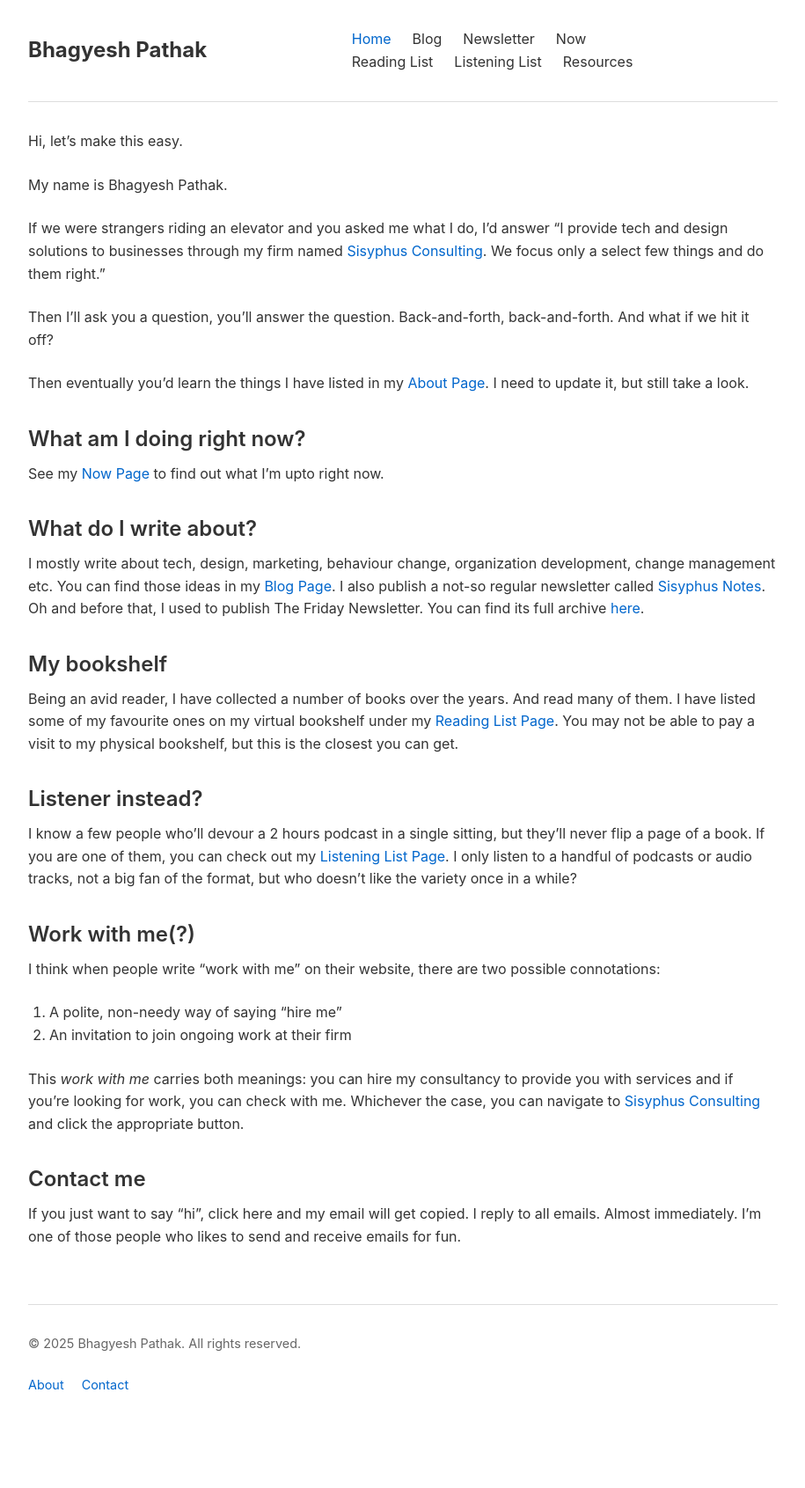
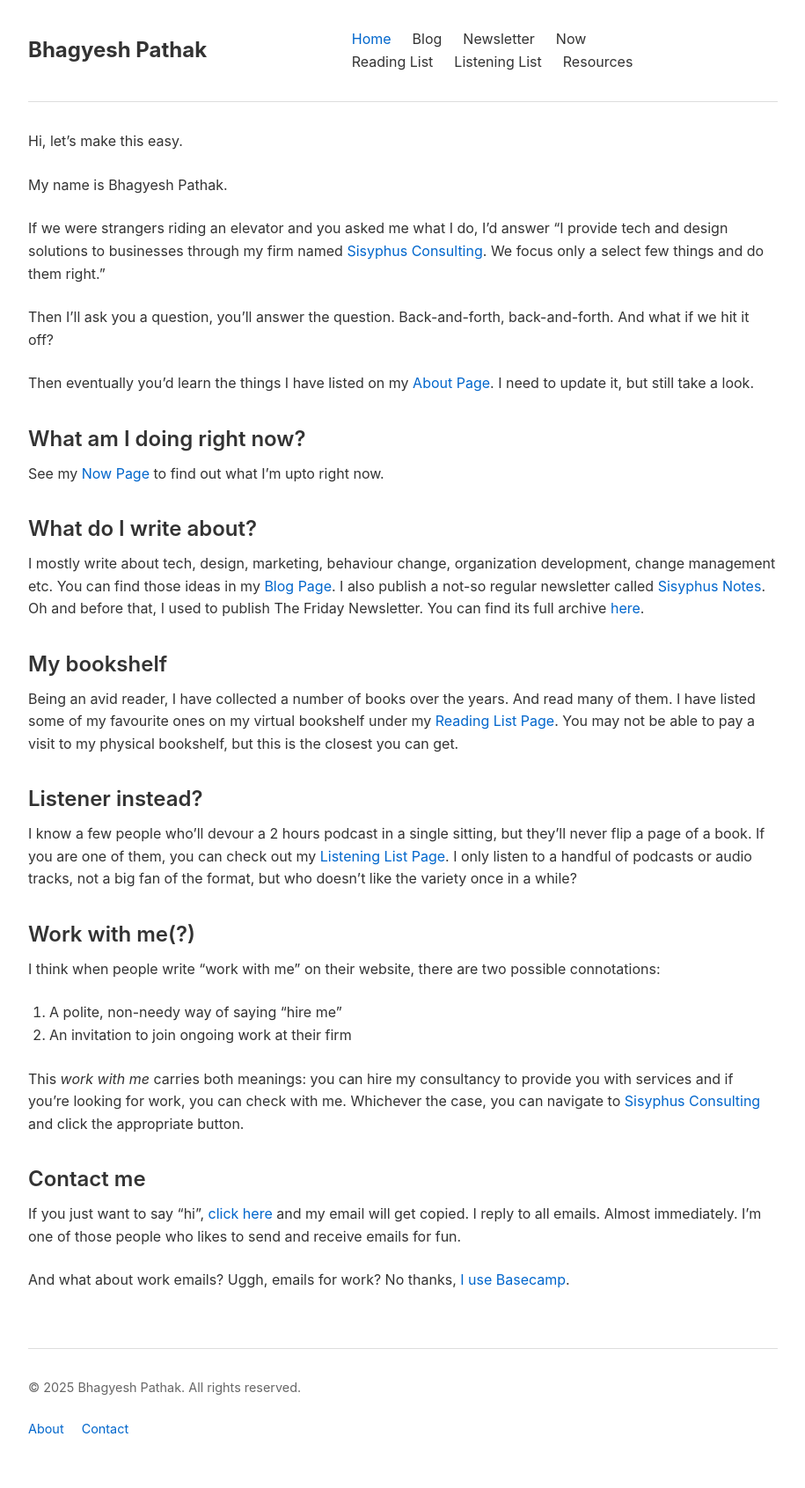
Before and after one commit to bhagyeshsp/bsp-web, a Jekyll site: the page built from index.md, in a window 1280 px wide. Shown: the whole page at 88% size, without its empty margins (182-1097 px from the left). Built offline with Jekyll 4.4.1, drawn with Linux system fonts in a browser that asks for light colours; before the commit the page ends 1642 px from its top, so only the background shows below that.

Commit message:
[modify] add copy-email button for contact
Added click to copy button for email. I adapted it from the Sisyphus project.
Also updated CSS file to stylize them.

```diff
--- a/assets/css/main.css
+++ b/assets/css/main.css
@@ -452,3 +452,30 @@ iframe {
 #goToTopBtn:hover {
   background-color: rgba(0, 0, 0, 0.7); /* Darken background on hover */
 }
+
+/* Styles the copy button and tool tips */
+.copy-btn {
+  background: none;
+  border: none;
+  cursor: pointer;
+  position: relative;
+  /* color: inherit; */
+  padding: 0;
+  font: inherit;
+}
+.tooltip {
+  position: absolute;
+  bottom: 100%;
+  left: 50%;
+  transform: translateX(-50%);
+  padding: 4px 8px;
+  background: #333;
+  color: white;
+  border-radius: 4px;
+  font-size: 12px;
+  opacity: 0;
+  transition: opacity 0.2s;
+}
+.copy-btn:hover .tooltip {
+  opacity: 1;
+}
--- a/index.md
+++ b/index.md
@@ -11,7 +11,7 @@ If we were strangers riding an elevator and you asked me what I do, I'd answer "
 Then I'll ask you a question, you'll answer the question. Back-and-forth, back-and-forth.
 And what if we hit it off?
 
-Then eventually you'd learn the things I have listed in my [About Page]({{'/about' | relative_url}}). I need to update it, but still take a look.
+Then eventually you'd learn the things I have listed on my [About Page]({{'/about' | relative_url}}). I need to update it, but still take a look.
 
 ## What am I doing right now?
 See my [Now Page]({{'/now' | relative_url}}) to find out what I'm upto right now.
@@ -34,4 +34,18 @@ This *work with me* carries both meanings: you can hire my consultancy to provid
 Whichever the case, you can navigate to [Sisyphus Consulting](https://sisyphusconsulting.org?ref=bhagyeshpathak.com) and click the appropriate button.
 
 ## Contact me
-If you just want to say "hi", click here and my email will get copied. I reply to all emails. Almost immediately. I'm one of those people who likes to send and receive emails for fun.
+If you just want to say "hi", <a onclick="copyEmail()" class="copy-btn"> click here <span class="tooltip">Click to copy email</span> </a> and my email will get copied. I reply to all emails. Almost immediately. I'm one of those people who likes to send and receive emails for fun.
+
+And what about work emails? Uggh, emails for work? No thanks, [I use Basecamp](https:sisyphusconsulting.org/how-we-work?ref=bhagyeshpathak.com).
+
+
+
+<script>
+      function copyEmail() {
+          navigator.clipboard.writeText('bhagyeshspathak@gmail.com');
+          const btn = document.querySelector('.copy-btn');
+          const tooltip = btn.querySelector('.tooltip');
+          tooltip.textContent = 'Copied!';
+          setTimeout(() => tooltip.textContent = 'Click to copy', 2000);
+        }
+</script>
```
